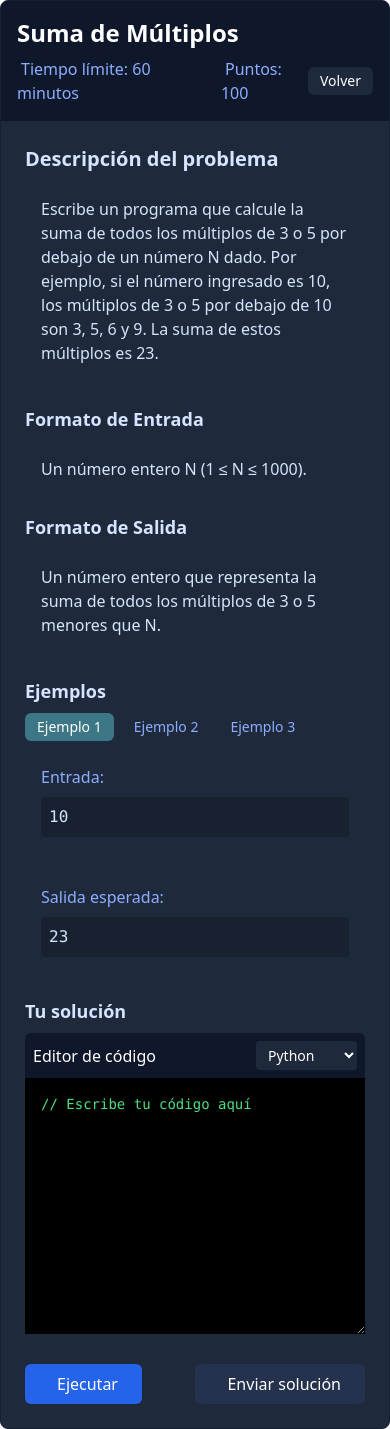
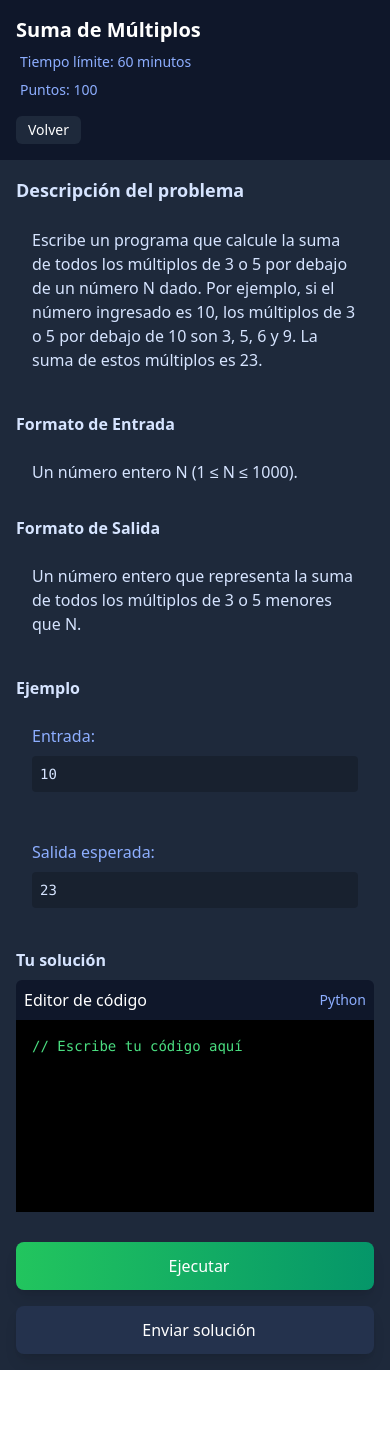
Before and after one commit to mita08mm/Py-Educa, a React (Vite) app in the folder frontend/: page /evaluation-example in a window 390 px wide. After the commit the page ends 1370 px from the top, so only its background shows below. Built offline with nearby package versions, Linux system fonts and the light colour scheme.

Commit message:
fix: style changes on evaluation view for student

```diff
--- a/frontend/src/modules/courses/pages/EvaluationExample.tsx
+++ b/frontend/src/modules/courses/pages/EvaluationExample.tsx
@@ -1,6 +1,4 @@
-// components/EvaluationExample.tsx
 import { useState } from 'react';
-import { useNavigate } from 'react-router-dom';
 
 // Datos de ejemplo estáticos
 const evaluacionEjemplo = {
@@ -9,31 +7,18 @@ const evaluacionEjemplo = {
   descripcion: "Escribe un programa que calcule la suma de todos los múltiplos de 3 o 5 por debajo de un número N dado. Por ejemplo, si el número ingresado es 10, los múltiplos de 3 o 5 por debajo de 10 son 3, 5, 6 y 9. La suma de estos múltiplos es 23.",
   formato_entrada: "Un número entero N (1 ≤ N ≤ 1000).",
   formato_salida: "Un número entero que representa la suma de todos los múltiplos de 3 o 5 menores que N.",
-  ejemplos: [
-    {
-      entrada: "10",
-      salida: "23"
-    },
-    {
-      entrada: "20",
-      salida: "78"
-    },
-    {
-      entrada: "1000",
-      salida: "233168"
-    }
-  ],
+  ejemplo: {
+    entrada: "10",
+    salida: "23"
+  },
   tiempo_limite: 60,
   puntos: 100
 };
 
 export const EvaluationExample = () => {
-  const navigate = useNavigate();
-
-  const [codigo, setCodigo] = useState<string>('// Escribe tu código aquí');
-  const [ejecutando, setEjecutando] = useState<boolean>(false);
-  const [resultado, setResultado] = useState<{ status: string; output?: string; error?: string } | null>(null);
-  const [mostrarEjemplo, setMostrarEjemplo] = useState<number>(0);
+  const [codigo, setCodigo] = useState('// Escribe tu código aquí');
+  const [ejecutando, setEjecutando] = useState(false);
+  const [resultado, setResultado] = useState(null);
 
   const handleEjecutar = () => {
     setEjecutando(true);
@@ -59,29 +44,28 @@ export const EvaluationExample = () => {
     // Simulamos el envío de la solución con un timeout
     setTimeout(() => {
       alert('¡Tu solución ha sido enviada con éxito!');
-      navigate('/mis-evaluaciones');
       setEjecutando(false);
     }, 2000);
   };
 
   return (
-    <div className="container">
-      <div className="bg-surface border border-brand-600 rounded-lg shadow-lg overflow-hidden">
+    <div className="min-h-screen w-full bg-surface">
+      <div className="w-full">
         {/* Cabecera de la evaluación */}
-        <div className="bg-brand-800 p-4">
-          <h1 className="text-2xl font-bold text-white">{evaluacionEjemplo.titulo}</h1>
-          <div className="flex items-center justify-between mt-2">
-            <div className="flex items-center space-x-4">
-              <span className="text-brand-300">
+        <div className="bg-brand-800 p-4 sm:p-6 lg:p-8">
+          <h1 className="text-xl sm:text-2xl font-bold text-white">{evaluacionEjemplo.titulo}</h1>
+          <div className="flex flex-col sm:flex-row sm:items-center sm:justify-between mt-2 gap-4 sm:gap-0">
+            <div className="flex flex-col sm:flex-row sm:items-center space-y-2 sm:space-y-0 sm:space-x-4">
+              <span className="text-brand-300 text-sm sm:text-base">
                 <i className="fas fa-clock mr-1"></i> Tiempo límite: {evaluacionEjemplo.tiempo_limite} minutos
               </span>
-              <span className="text-brand-300">
+              <span className="text-brand-300 text-sm sm:text-base">
                 <i className="fas fa-star mr-1"></i> Puntos: {evaluacionEjemplo.puntos}
               </span>
             </div>
             <div className="flex space-x-2">
               <button
-                onClick={() => navigate(-1)}
+                onClick={() => window.history.back()}
                 className="px-3 py-1 bg-brand-700 hover:bg-brand-600 text-white rounded-md text-sm"
               >
                 Volver
@@ -91,10 +75,10 @@ export const EvaluationExample = () => {
         </div>
 
         {/* Contenido de la evaluación */}
-        <div className="p-6">
+        <div className="p-4 sm:p-6 lg:p-8">
           {/* Descripción */}
           <div className="mb-6">
-            <h2 className="text-xl font-semibold text-brand-100 mb-2">Descripción del problema</h2>
+            <h2 className="text-lg sm:text-xl font-semibold text-brand-100 mb-2">Descripción del problema</h2>
             <div className="bg-surface-2 p-4 rounded-md text-brand-100">
               <p>{evaluacionEjemplo.descripcion}</p>
             </div>
@@ -103,50 +87,34 @@ export const EvaluationExample = () => {
           {/* Formato de entrada y salida */}
           <div className="grid grid-cols-1 md:grid-cols-2 gap-4 mb-6">
             <div>
-              <h3 className="text-lg font-semibold text-brand-100 mb-2">Formato de Entrada</h3>
+              <h3 className="text-base sm:text-lg font-semibold text-brand-100 mb-2">Formato de Entrada</h3>
               <div className="bg-surface-2 p-4 rounded-md text-brand-100">
                 <p>{evaluacionEjemplo.formato_entrada}</p>
               </div>
             </div>
             <div>
-              <h3 className="text-lg font-semibold text-brand-100 mb-2">Formato de Salida</h3>
+              <h3 className="text-base sm:text-lg font-semibold text-brand-100 mb-2">Formato de Salida</h3>
               <div className="bg-surface-2 p-4 rounded-md text-brand-100">
                 <p>{evaluacionEjemplo.formato_salida}</p>
               </div>
             </div>
           </div>
 
-          {/* Ejemplos */}
+          {/* Ejemplo único */}
           <div className="mb-6">
-            <h3 className="text-lg font-semibold text-brand-100 mb-2">Ejemplos</h3>
-
-            <div className="flex mb-2">
-              {evaluacionEjemplo.ejemplos.map((_, index) => (
-                <button
-                  key={index}
-                  onClick={() => setMostrarEjemplo(index)}
-                  className={`px-3 py-1 mr-2 rounded-md text-sm ${
-                    mostrarEjemplo === index
-                      ? 'bg-brand-400 text-white'
-                      : 'bg-surface-2 text-brand-300 hover:bg-brand-700'
-                  }`}
-                >
-                  Ejemplo {index + 1}
-                </button>
-              ))}
-            </div>
+            <h3 className="text-base sm:text-lg font-semibold text-brand-100 mb-2">Ejemplo</h3>
 
             <div className="grid grid-cols-1 md:grid-cols-2 gap-4">
               <div className="bg-surface-2 p-4 rounded-md">
                 <h4 className="text-brand-300 mb-2">Entrada:</h4>
-                <pre className="bg-black bg-opacity-20 p-2 rounded text-brand-100 font-mono">
-                  {evaluacionEjemplo.ejemplos[mostrarEjemplo]?.entrada || ''}
+                <pre className="bg-black bg-opacity-20 p-2 rounded text-brand-100 font-mono text-sm overflow-x-auto">
+                  {evaluacionEjemplo.ejemplo.entrada}
                 </pre>
               </div>
               <div className="bg-surface-2 p-4 rounded-md">
                 <h4 className="text-brand-300 mb-2">Salida esperada:</h4>
-                <pre className="bg-black bg-opacity-20 p-2 rounded text-brand-100 font-mono">
-                  {evaluacionEjemplo.ejemplos[mostrarEjemplo]?.salida || ''}
+                <pre className="bg-black bg-opacity-20 p-2 rounded text-brand-100 font-mono text-sm overflow-x-auto">
+                  {evaluacionEjemplo.ejemplo.salida}
                 </pre>
               </div>
             </div>
@@ -154,36 +122,26 @@ export const EvaluationExample = () => {
 
           {/* Editor de código */}
           <div className="mb-6">
-            <h3 className="text-lg font-semibold text-brand-100 mb-2">Tu solución</h3>
+            <h3 className="text-base sm:text-lg font-semibold text-brand-100 mb-2">Tu solución</h3>
             <div className="bg-surface-2 rounded-md overflow-hidden">
               <div className="bg-brand-800 p-2 flex justify-between items-center">
                 <span className="text-white">Editor de código</span>
-                <div className="flex space-x-2">
-                  <select
-                    className="bg-brand-700 text-white rounded px-2 py-1 text-sm"
-                    defaultValue="python"
-                  >
-                    <option value="python">Python</option>
-                    <option value="javascript">JavaScript</option>
-                    <option value="java">Java</option>
-                    <option value="cpp">C++</option>
-                  </select>
-                </div>
+                <span className="text-brand-300 text-sm">Python</span>
               </div>
               <textarea
                 value={codigo}
                 onChange={(e) => setCodigo(e.target.value)}
-                className="w-full h-64 p-4 bg-black text-green-400 font-mono text-sm focus:outline-none"
+                className="w-full h-48 sm:h-64 p-4 bg-black text-green-400 font-mono text-sm focus:outline-none resize-none"
               />
             </div>
           </div>
 
           {/* Botones de acción */}
-          <div className="flex justify-between">
+          <div className="flex flex-col sm:flex-row justify-between gap-4">
             <button
               onClick={handleEjecutar}
               disabled={ejecutando}
-              className="px-6 py-2 bg-blue-600 hover:bg-blue-700 text-white rounded-md flex items-center"
+              className="px-6 py-3 bg-gradient-to-r from-green-500 to-emerald-600 hover:from-green-600 hover:to-emerald-700 disabled:from-gray-500 disabled:to-gray-600 text-white rounded-lg flex items-center justify-center shadow-lg transform hover:scale-105 transition-all duration-200 font-medium"
             >
               {ejecutando ? (
                 <>
@@ -200,7 +158,7 @@ export const EvaluationExample = () => {
             <button
               onClick={handleEnviar}
               disabled={ejecutando}
-              className="px-6 py-2 bg-brand-500 hover:bg-brand-600 text-white rounded-md flex items-center"
+              className="px-6 py-3 bg-brand-500 hover:bg-brand-600 disabled:bg-brand-700 text-white rounded-lg flex items-center justify-center shadow-lg transform hover:scale-105 transition-all duration-200 font-medium"
             >
               {ejecutando ? (
                 <>
@@ -220,20 +178,20 @@ export const EvaluationExample = () => {
             <div className={`mt-6 p-4 rounded-md ${
               resultado.status === 'success' ? 'bg-green-900 bg-opacity-20' : 'bg-red-900 bg-opacity-20'
             }`}>
-              <h3 className={`text-lg font-semibold mb-2 ${
+              <h3 className={`text-base sm:text-lg font-semibold mb-2 ${
                 resultado.status === 'success' ? 'text-green-400' : 'text-red-400'
               }`}>
                 {resultado.status === 'success' ? 'Ejecución exitosa' : 'Error de ejecución'}
               </h3>
 
               {resultado.status === 'success' && resultado.output && (
-                <pre className="bg-black bg-opacity-30 p-3 rounded text-white font-mono">
+                <pre className="bg-black bg-opacity-30 p-3 rounded text-white font-mono text-sm overflow-x-auto">
                   {resultado.output}
                 </pre>
               )}
 
               {resultado.status === 'error' && resultado.error && (
-                <pre className="bg-black bg-opacity-30 p-3 rounded text-red-300 font-mono">
+                <pre className="bg-black bg-opacity-30 p-3 rounded text-red-300 font-mono text-sm overflow-x-auto">
                   {resultado.error}
                 </pre>
               )}
@@ -243,4 +201,4 @@ export const EvaluationExample = () => {
       </div>
     </div>
   );
-};
+}
```
